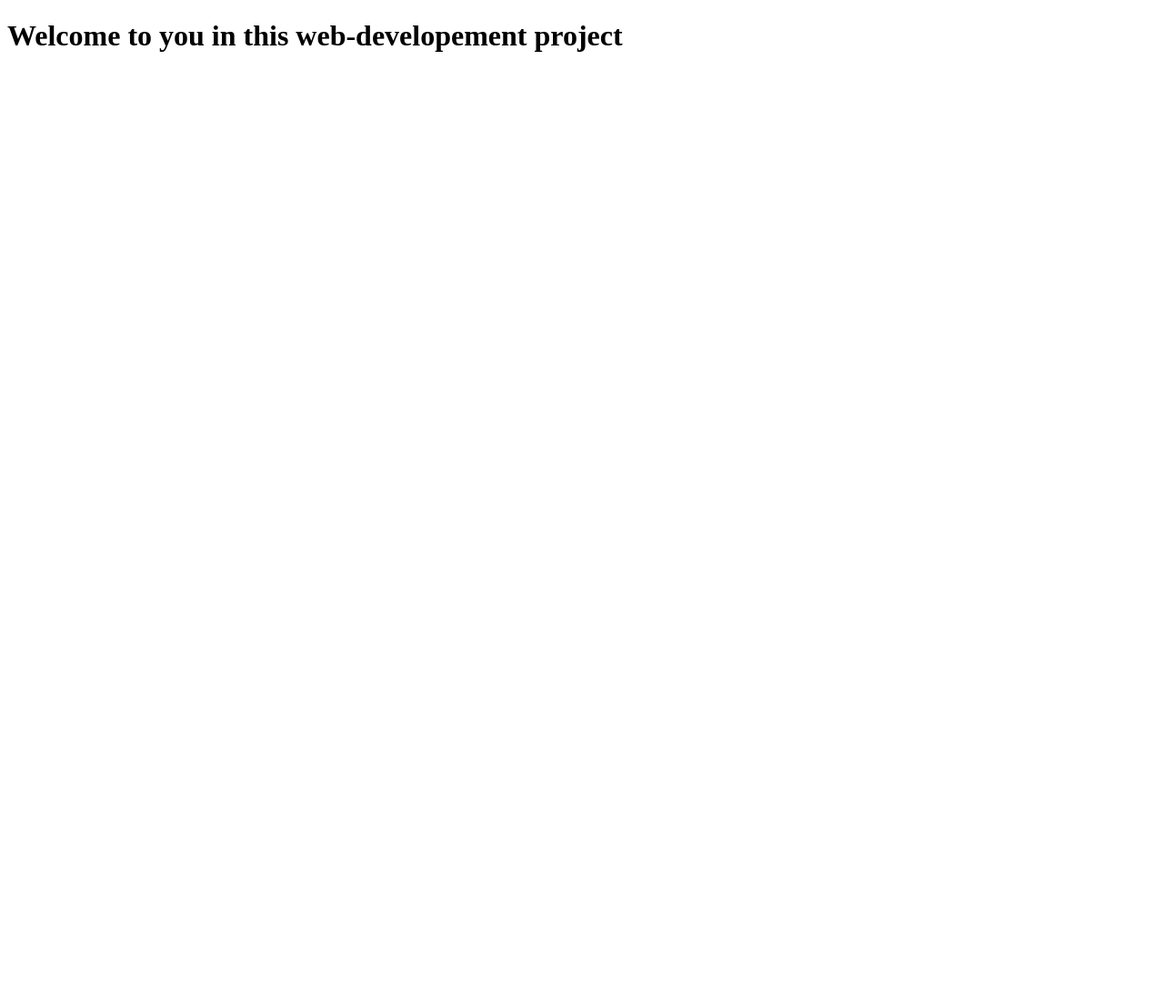
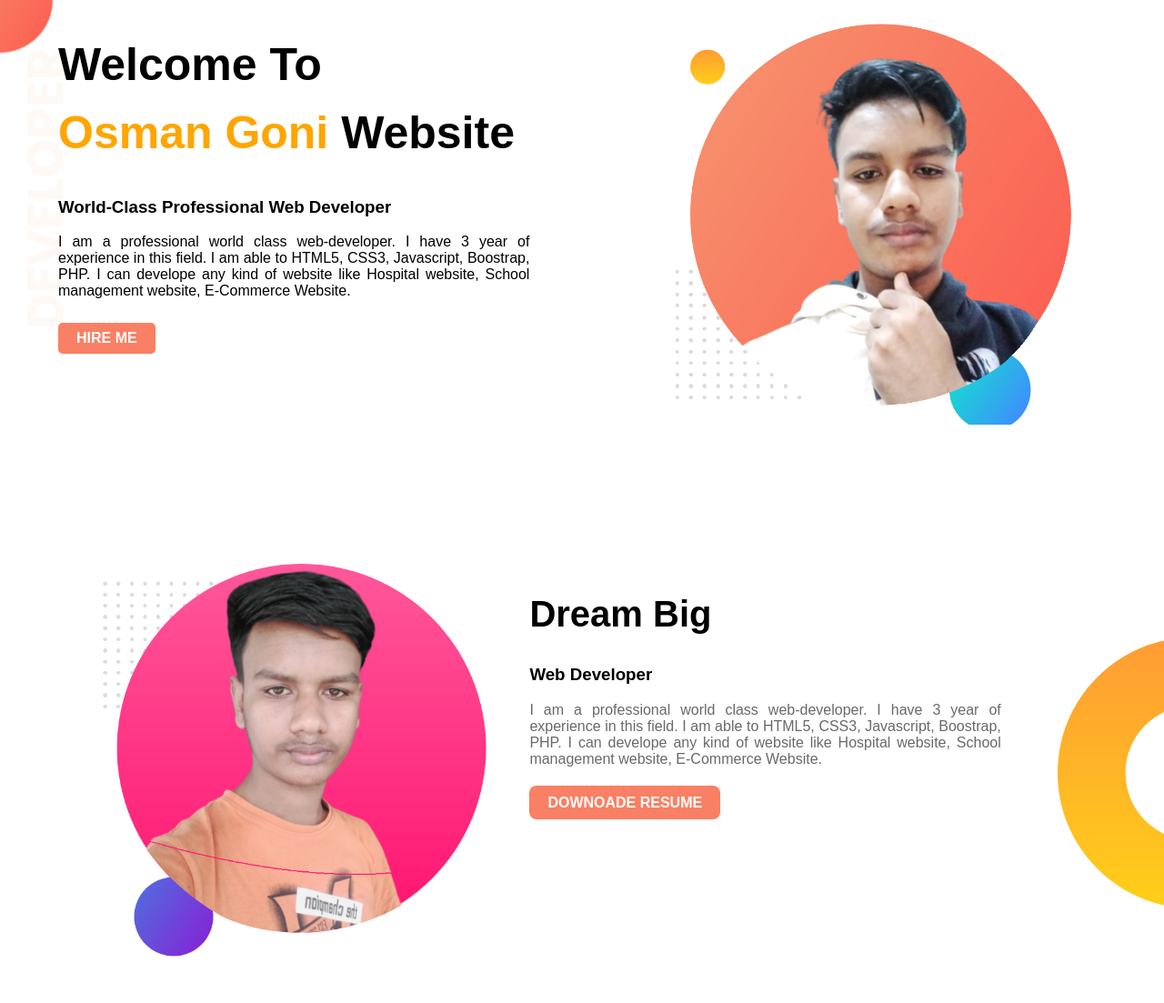
Before and after one commit to Skillgrowbd/full-website-design, a plain HTML site: page index.html in a window 1280 px wide. Shown: the top 1103 px of the page at 91% size. Before the commit the page ends 800 px from the top, so only its background shows below. Drawn offline with Linux system fonts and the light colour scheme.

Commit message:
fullproject

```diff
--- a/index.html
+++ b/index.html
@@ -4,9 +4,70 @@
     <meta charset="UTF-8">
     <meta http-equiv="X-UA-Compatible" content="IE=edge">
     <meta name="viewport" content="width=device-width, initial-scale=1.0">
-    <title>Document</title>
+    <title>Osman Goni Website</title>
+    <link rel="icon" type="image" href="images/favicon-profile.png">
+    <link rel="preconnect" href="https://fonts.googleapis.com">
+    <link rel="stylesheet" href="style.css">
 </head>
 <body>
-    <h1>Welcome to you in this web-developement project</h1>
+
+    <section class="top-banner">
+        <div class="container">
+            <!-- pro area by content text -->
+            <div class="half-width">
+                <h1 class="h-size">Welcome To</h1>
+                <h1 class="h-size m-option"><span class="h-c">Osman Goni</span> Website</h1>
+                <h3>World-Class Professional Web Developer</h3>
+                <p>I am a professional world class web-developer. I have 3 year of experience in this field. I am able to HTML5, CSS3, Javascript, Boostrap, PHP. I can develope any kind of website like Hospital website, School management website, E-Commerce Website.</p>
+                <a href="https://www.fiverr.com/adsexpert505?up_rollout=true" target="_blank" class="btn">HIRE ME</a>
+            </div>
+
+            <!-- profile area -->
+            <div class="half-width right-float">
+                <img src="images/myprofile-web.png" alt="myprofile-web"/>
+            </div>
+      </div>
+    </section>
+
+    <section class="dream-area">
+        <div class="container">
+            <div class="half-width">
+                <img src="images/profile.png" alt="profie">
+            </div>
+
+            <div class="dream-tex half-width">
+                <h2 class="dimsize">Dream Big</h2>
+                <h3>Web Developer</h3>
+                <p>I am a professional world class web-developer. I have 3 year of experience in this field. I am able to HTML5, CSS3, Javascript, Boostrap, PHP. I can develope any kind of website like Hospital website, School management website, E-Commerce Website.</p>
+                <a href="#" target="_blank" class="resume">DOWNOADE RESUME</a>
+            </div>
+        </div>
+    </section>
+
+    <section class="developer-area">
+        <h1>Experience</h1>
+        <div class="container">
+            <div class="half-width stick box">
+                <div class="stick-move">
+                    <h2>Full-Stack Web-Developere</h2>
+                    <h3 class="highlihg-h3">2020 | Pro-Level Developer</h3>
+                    <p>I am a professional world class web-developer. I have 3 year of experience in this field. I am able to HTML5, CSS3, Javascript, Boostrap, PHP. I can develope any kind of website like Hospital website, School management website, E-Commerce Website.</p>
+                </div>
+            </div>
+
+            <div class="half-width m-mddile box">
+                <div class="stick-move">
+                    <h2>Beginner Web-Developere</h2>
+                    <h3 class="highlihg-h3">2020 | Pro-Level Developer</h3>
+                    <p>I am a professional world class web-developer. I have 3 year of experience in this field. I am able to HTML5, CSS3, Javascript, Boostrap, PHP. I can develope any kind of website like Hospital website, School management website, E-Commerce Website.</p>
+                </div>
+            </div>
+      </div>
+    </section>
+
+    <footer>
+        <p style="text-align:center;">© Osman Goni Website | copyrihgt by osman goni</p>
+    </footer>
+
 </body>
 </html>
--- /dev/null
+++ b/style.css
@@ -0,0 +1,125 @@
+body{
+    font-family: 'Poppins', sans-serif;
+    margin: 0px;
+    padding: 0px;
+}
+
+.h-c{
+    color:orange;
+}
+
+.h-size{
+    font-size: 50px;
+}
+
+.half-width{
+    width:45%;
+    float:left;
+}
+.half-width img{
+    width:450px;
+    display:block;
+    margin-left: 40px;
+    margin-top:20px;
+}
+
+.container{
+    width:90%;
+    margin: auto;
+}
+
+.btn{
+    text-decoration:none;
+    color:rgb(255, 255, 255);
+    background:#F98064;
+    padding:8px 20px;
+    border-radius:5px;
+    font-weight:bold;
+    display:inline-block;
+    margin-top:10px;
+}
+
+.m-option{
+    margin-top:0px;
+}
+
+.right-float{
+    float: right;
+}
+
+.top-banner{
+    background-image: url("images/top-banner.png");
+    background-repeat:no-repeat;
+}
+
+section{
+    height: 500px;
+    margin-bottom: 100px;
+}
+
+.m-option{
+    margin-top:-24px;
+}
+
+.half-width p{
+    text-align:justify;
+}
+
+.resume{
+    text-decoration: none;
+    color: white;
+    background:#F98064;
+    font-weight: bold;
+    padding: 10px 20px;
+    border-radius: 8px;
+}
+
+.dream-tex p{
+    color: dimgray;
+    margin-bottom: 30px;
+}
+
+.dream-tex{
+    margin-top: 20px;
+}
+
+.dream-area{
+    background-image: url("images/dream-bg.png");
+    background-repeat: no-repeat;
+    background-position: right;
+}
+
+.dimsize{
+    font-size: 40px;
+}
+
+.m-mddile{
+    margin-left: 50px;
+    border-left: 5px solid blue;
+}
+
+.highlihg-h3{
+    color: orange;
+}
+
+.stick{
+    border-left: 5px solid orange;
+}
+
+.stick-move{
+    margin-left: 10px;
+}
+
+.box{
+    box-shadow: 2px 2px 4px 4px #dddddd;
+    padding: 10px;
+    border-radius: 0px 5px 5px 0px;
+    height:300px;
+    background-color: white;
+}
+
+.developer-area{
+    background-image: url("images/exp-bg.png");
+    background-repeat: no-repeat;
+    background-position: left;
+}
```
Also changed, not shown: images/favicon-profile.png (added), images/my-bg.png (deleted), images/my-bg2.png (deleted), images/myprofile-web.png (added), images/profile.png (added).
